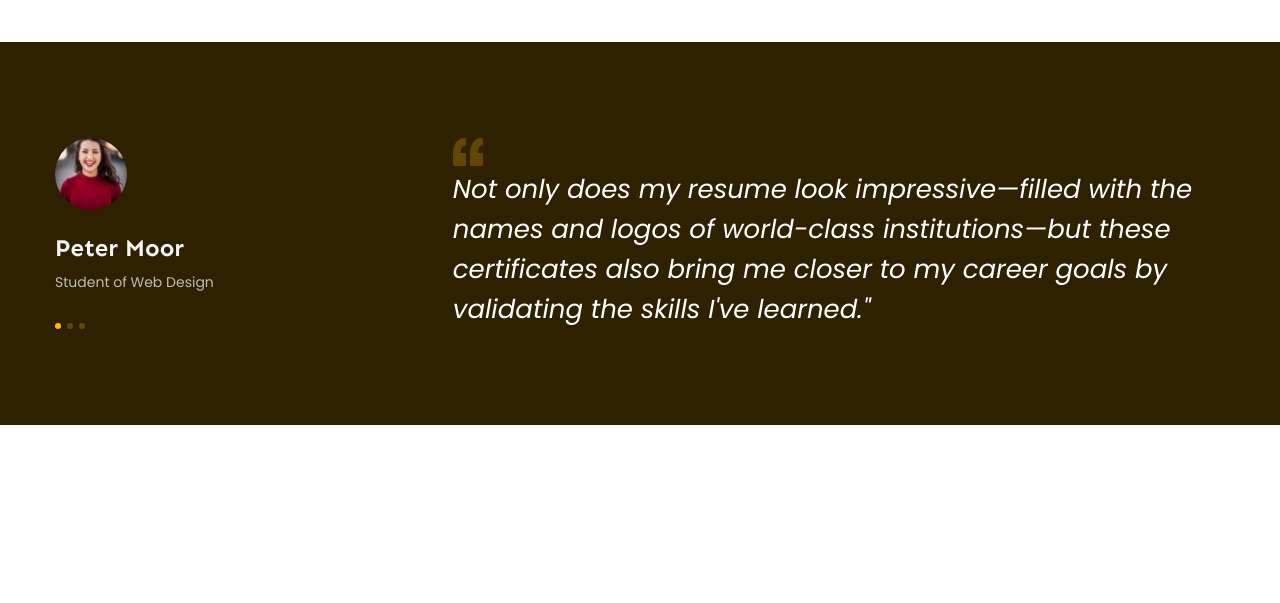
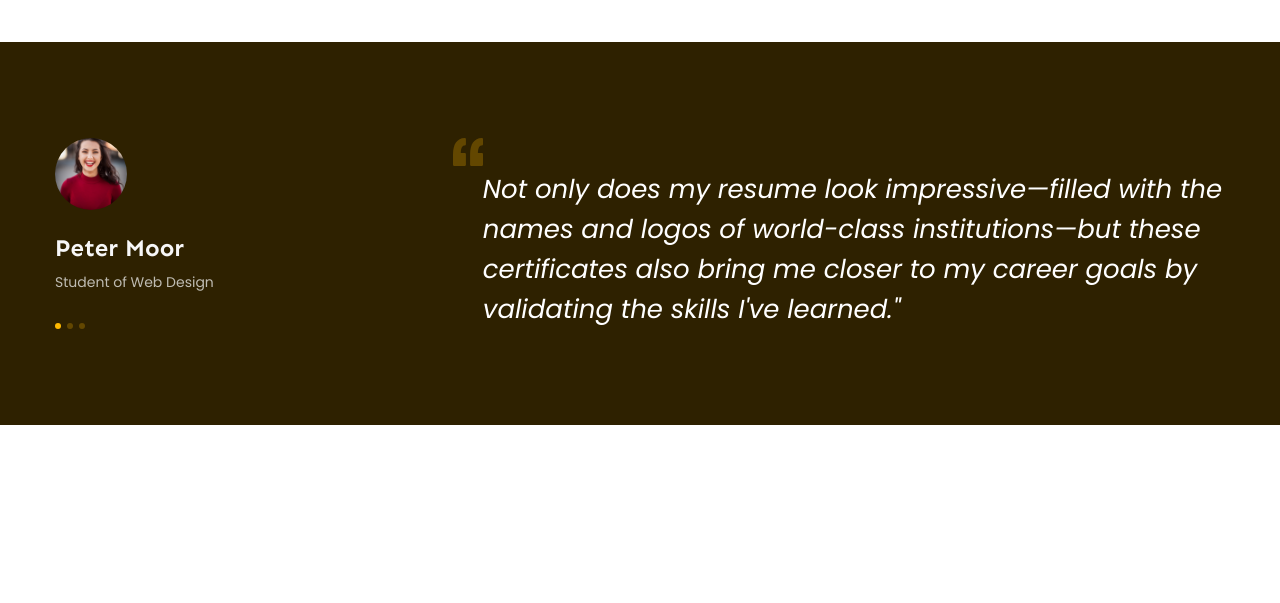
Before and after one commit to vienckd/figma_to_HTML, a plain HTML site: page index.html in a window 1280 px wide. Shown: the part 1900-2503 px from the top of the page. Drawn offline with Linux system fonts and the light colour scheme.

Commit message:
chỉnh phần quote

```diff
--- a/assets/css/style.css
+++ b/assets/css/style.css
@@ -413,12 +413,15 @@ a {
   width: 66%;
   margin-left: auto;
   color: #fff;
+  position: relative;
 }
 .feedback-item blockquote {
   font-size: 2.6rem;
   font-style: italic;
   line-height: 1.54;
   color: #fff;
+  position: absolute;
+  left: 30px;
 }
 /* ============feature 1================== */
 .feature {
```
